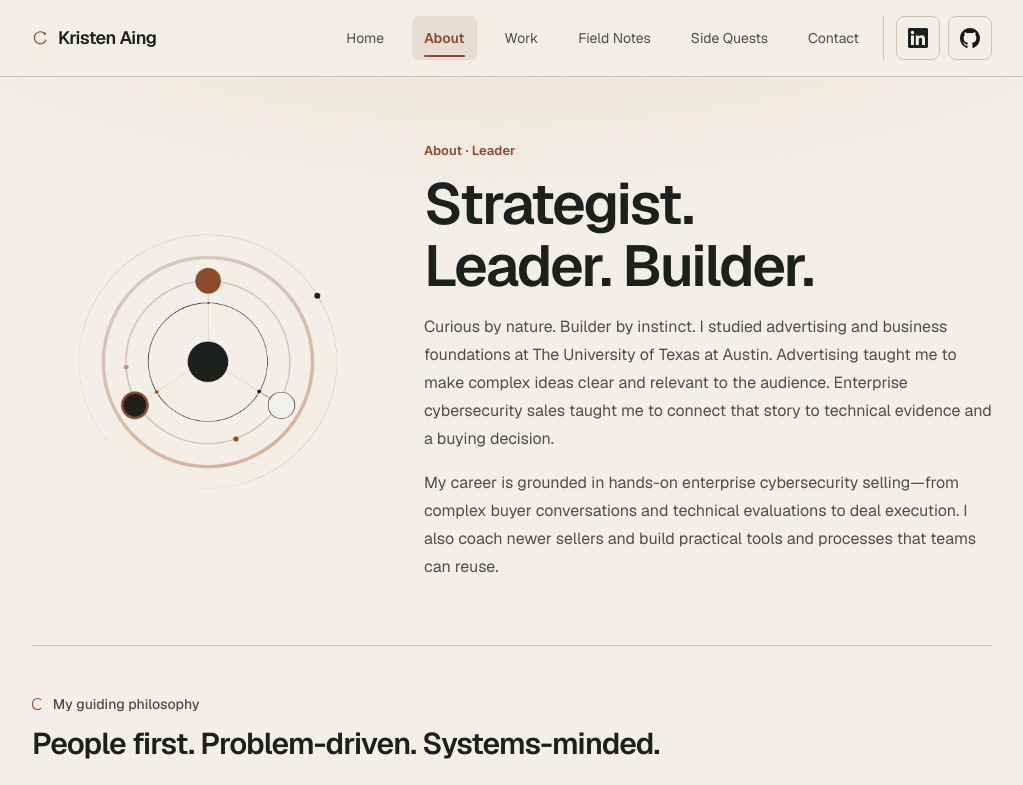
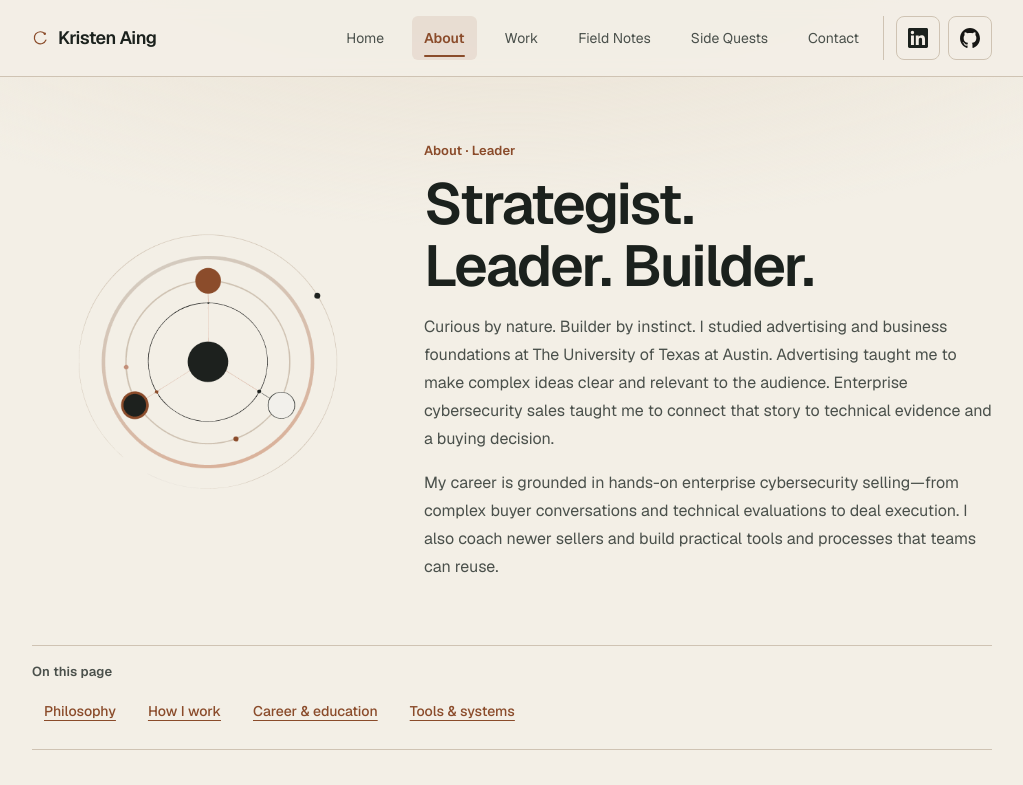
Before and after one commit to heyfunwhoa/byjoyaing-portfolio, a Next.js app: page /about in a window 1280 px wide. Shown: the top 785 px of the page, without its empty margins (128-1151 px from the left). Built offline with nearby package versions, Linux system fonts and the light colour scheme.

Commit message:
Add section navigation to About page

```diff
--- a/app/about/page.tsx
+++ b/app/about/page.tsx
@@ -46,7 +46,28 @@ export default function AboutPage() {
         </div>
       </section>
 
-      <section className="border-b border-border py-12">
+      <nav aria-label="On this page" className="border-b border-border py-4">
+        <p className="editorial-eyebrow text-muted">On this page</p>
+        <ul className="mt-2 flex flex-wrap gap-x-2 gap-y-1">
+          {[
+            { href: "#philosophy", label: "Philosophy" },
+            { href: "#how-i-work", label: "How I work" },
+            { href: "#career-progression", label: "Career & education" },
+            { href: "#technologies", label: "Tools & systems" },
+          ].map((item) => (
+            <li key={item.href}>
+              <a
+                href={item.href}
+                className="inline-flex min-h-11 items-center rounded-md px-3 text-sm font-medium text-accent underline underline-offset-4 hover:bg-surface-sage focus-visible:outline-2 focus-visible:outline-offset-2 focus-visible:outline-accent"
+              >
+                {item.label}
+              </a>
+            </li>
+          ))}
+        </ul>
+      </nav>
+
+      <section id="philosophy" className="scroll-mt-24 border-b border-border py-12">
         <p className="orbital-section-label text-sm font-medium text-muted">
           {aboutPage.philosophyLabel}
         </p>
@@ -88,7 +109,7 @@ export default function AboutPage() {
         <CapabilityOrbit />
       </section>
 
-      <section className="border-b border-border py-12">
+      <section id="career-progression" className="scroll-mt-24 border-b border-border py-12">
         <h2 className="font-display text-3xl tracking-tight">
           {aboutPage.careerHeading}
         </h2>
```
Also changed, not shown: 2 other files (tests, documents, lock files or other folders).
